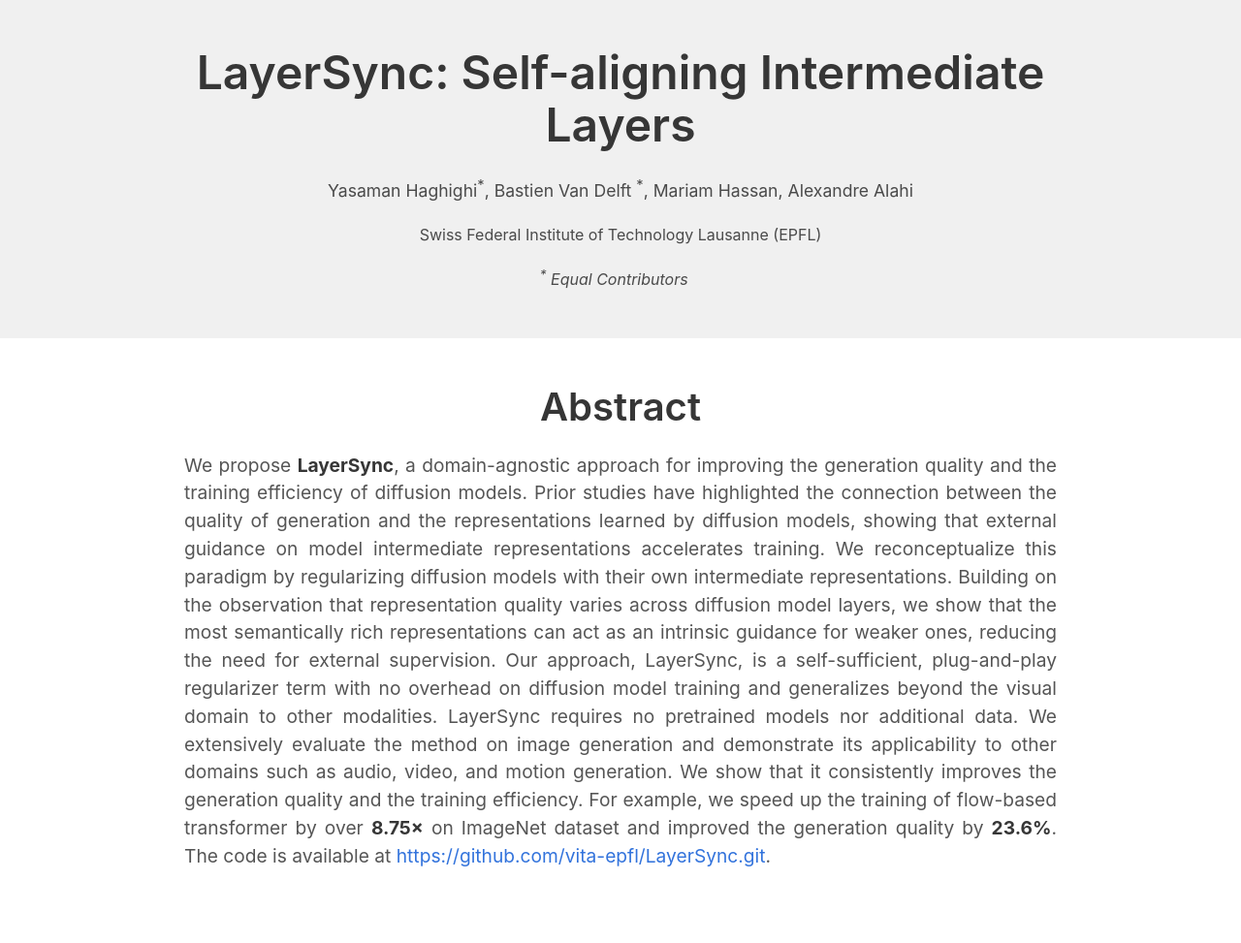
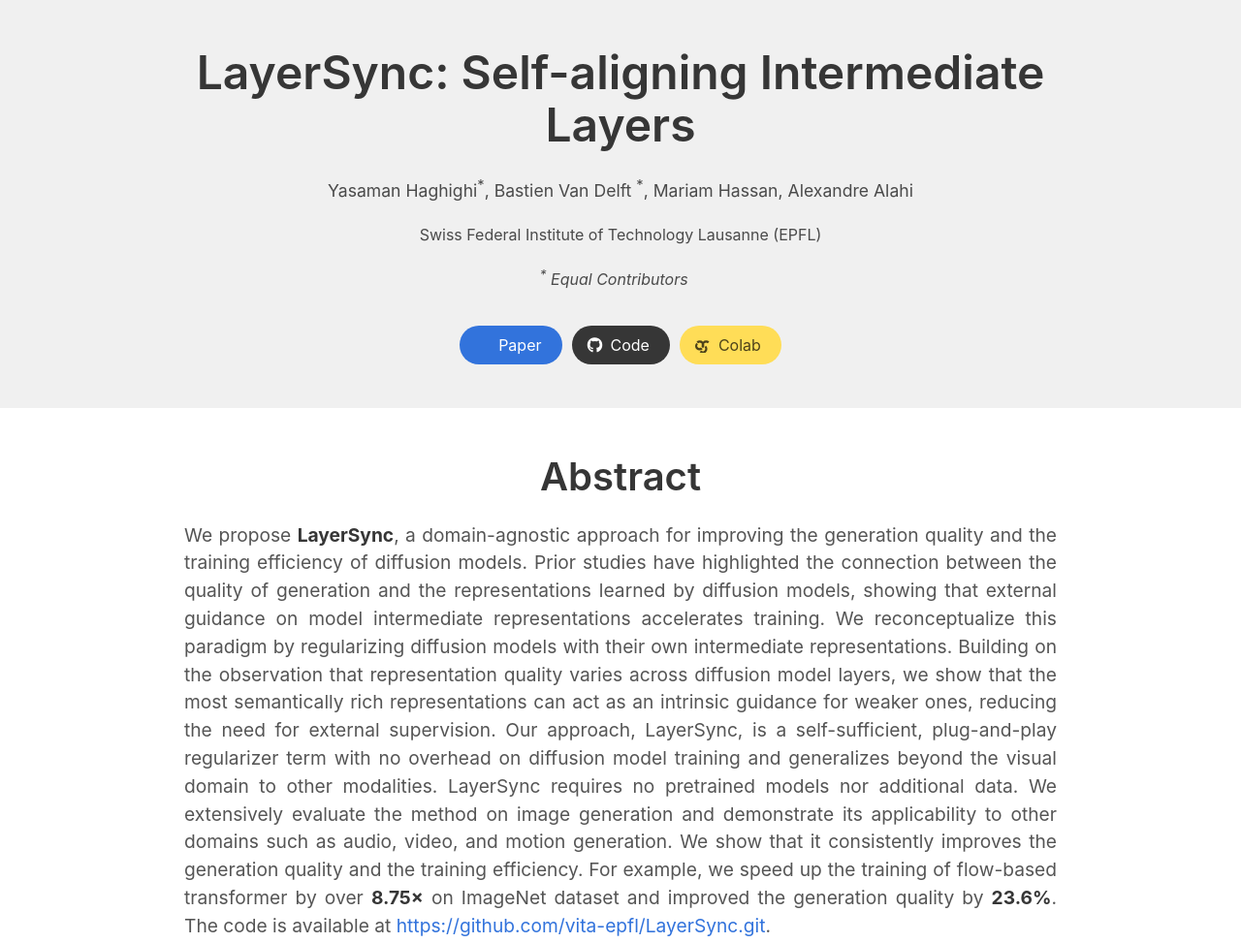
Before and after one commit to vita-epfl/LayerSync.io, a plain HTML site: page index.html in a window 1280 px wide. Shown: the top 973 px of the page at 97% size. Drawn offline with Linux system fonts and the light colour scheme; some icons are missing; a web font is replaced by a local one.

Commit message:
Add publication links section to index.html

```diff
--- a/index.html
+++ b/index.html
@@ -160,6 +160,37 @@
       <!-- Contribution Legend -->
       <div class="contribution-legend" style="margin-top: 20px; font-size: 1rem; font-style: italic;">
         <sup>*</sup> Equal Contributors &nbsp;&nbsp;
+      </div>
+
+      <!-- Links -->
+      <div class="publication-links" style="margin-top: 30px;">
+        <div class="buttons is-centered">
+          <!-- Paper Link -->
+          <a class="button is-rounded is-link" href="#" style="margin: 5px;">
+            <span class="icon">
+              <i class="ai ai-arxiv"></i>
+            </span>
+            <span>Paper</span>
+          </a>
+
+          <!-- Code Link -->
+          <a class="button is-rounded is-dark" href="https://github.com/vita-epfl/LayerSync.git" style="margin: 5px;">
+            <span class="icon">
+              <i class="fab fa-github"></i>
+            </span>
+            <span>Code</span>
+          </a>
+
+          <!-- Colab Link -->
+          <a class="button is-rounded is-warning" href="#" style="margin: 5px;">
+            <span class="icon">
+              <svg role="img" viewBox="0 0 24 24" xmlns="http://www.w3.org/2000/svg" style="width: 1em; height: 1em; fill: currentColor;">
+                <path d="M16.9414 4.9757a7.033 7.033 0 0 0-4.9308 2.0646 7.033 7.033 0 0 0-.1232 9.8068l2.395-2.395a3.6455 3.6455 0 0 1 5.1497-5.1478l2.397-2.3989a7.033 7.033 0 0 0-4.8877-1.9297zM7.07 4.9855a7.033 7.033 0 0 0-4.8878 1.9316l2.3911 2.3911a3.6434 3.6434 0 0 1 5.0227.1271 3.6434 3.6434 0 0 1 .1271 5.0227l2.3911 2.3911a7.033 7.033 0 0 0 .1271-9.8068 7.033 7.033 0 0 0-5.1493-2.0648zm.0098 12.0098a3.6455 3.6455 0 0 1-2.651-1.0995 3.6455 3.6455 0 0 1-.1271-5.0227L2.0508 8.5338a7.033 7.033 0 0 0-.1271 9.8068 7.033 7.033 0 0 0 9.8068.1271l-2.3911-2.3911a3.6434 3.6434 0 0 1-2.3911-.1271zm9.8068-3.9346l-2.3911 2.3911a3.6455 3.6455 0 0 1-5.1497 5.1497l-2.3911 2.3911a7.033 7.033 0 0 0 9.9387-.1271 7.033 7.033 0 0 0-.0068-9.8068z"/>
+              </svg>
+            </span>
+            <span>Colab</span>
+          </a>
+        </div>
       </div>
 
       </div>
```
